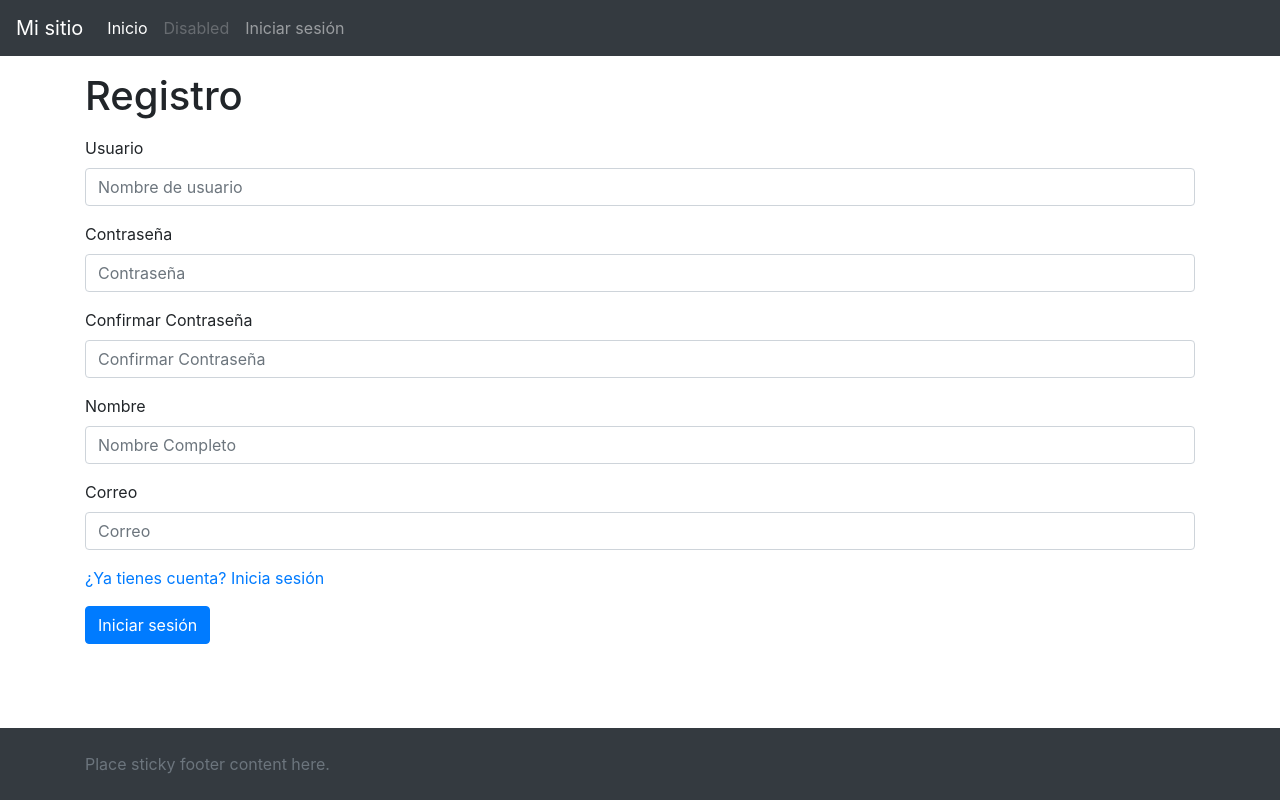
After one commit to leopoldoagorio/Backend, a Django app: page /registro in a window 1280 px wide. The commit adds this page. Run offline with Django 4.2, Linux system fonts and the light colour scheme; some libraries are stand-ins or nearby versions.

Commit message:
trabajito sabado

```diff
--- a/cheep/base/urls.py
+++ b/cheep/base/urls.py
@@ -3,5 +3,9 @@ from . import views
 
 urlpatterns = [
     path('', views.home),
-    path('ejemplo', views.ejemplo)
+    path('post', views.post),
+    path('post/<int:post_id>', views.post),
+    path('login', views.my_login),
+    path('logout', views.my_logout),
+    path('registro', views.registro),
 ]
--- a/cheep/base/views.py
+++ b/cheep/base/views.py
@@ -1,11 +1,63 @@
-from django.shortcuts import render
+from django.shortcuts import render, redirect
 from django.http import HttpResponse
+from django.contrib.auth import authenticate, login, logout
+from django.contrib.auth.models import User
+from django.contrib import messages
 # Create your views here.
 from .models import Post, Usuario
 
+def my_login(request):
+    if request.method == 'POST':
+        usuario = request.POST.get('username')
+        contrasena = request.POST.get('password')
+        if(User.objects.filter(username=usuario).exists()):
+            user = authenticate(request,username=usuario, password=contrasena)
+            if user is not None:
+                login(request, user)
+                messages.success(request, 'Bienvenido {}'.format(usuario))
+                return redirect('/')
+            else:
+                messages.error(request, 'Contraseña incorrecta')
+        else:
+            messages.error(request, 'Usuario no existe')
+    return render(request, 'login.html')
+
+def my_logout(request):
+    logout(request)
+    messages.success(request, 'Sesión cerrada')
+    return redirect('/')
+
+def registro(request):
+    if request.method == 'POST':
+        usuario = request.POST.get('username')
+        contrasena = request.POST.get('password')
+        verif = request.POST.get('verif')
+        nombre = request.POST.get('nombre')
+        email = request.POST.get('email')
+        if(contrasena != verif):
+            messages.error(request, 'Contraseñas no coinciden')
+            return redirect('/registro')
+        User.objects.create_user(username=usuario, password=contrasena, email=email, first_name=nombre)
+        return redirect('/login')
+    return render(request, 'registro.html')
 def home(request):
     posts = Post.objects.all()
+    #usuarios = Usuario.objects.all()
     return render(request, 'home.html', {'posts': posts})
 
-def ejemplo(request):
-    return HttpResponse('<p>Esto es un ejemplo</p>')
+def post(request,post_id=None):
+    if request.method == 'POST':
+        post_id = request.POST.get('id')
+        if(post_id is None):
+            post = Post.objects.create(title=request.POST['titulo'], text=request.POST['texto'])
+        else:
+            post = Post.objects.get(id=post_id)
+            post.title = request.POST['titulo']
+            post.text = request.POST['texto']
+            post.save()
+    context = {}
+    if post_id is not None:
+        post = Post.objects.get(id=post_id)
+        context['post'] = post
+    return render(request, 'post.html', context)
+    #return HttpResponse('<p>Esto es un ejemplo</p>')
--- a/cheep/templates/home.html
+++ b/cheep/templates/home.html
@@ -9,6 +9,7 @@
 {% for p in posts %}
     <h2>{{ p.title }}</h2>
     <p>{{ p.text }}</p>
+    <a href="/post/{{ p.id }}">Editar</a>
 {% endfor %}
 
 {% endblock %}
--- a/cheep/templates/layouts/main.html
+++ b/cheep/templates/layouts/main.html
@@ -18,19 +18,46 @@
                 <div class="collapse navbar-collapse" id="navbarCollapse">
                     <ul class="navbar-nav mr-auto">
                         <li class="nav-item active">
-                            <a class="nav-link" href="#">Inicio <span class="sr-only">(current)</span></a>
+                            <a class="nav-link" href="/">Inicio <span class="sr-only">(current)</span></a>
                         </li>
+                        {% if request.user.is_authenticated %}
                         <li class="nav-item">
-                            <a class="nav-link" href="#">Link</a>
+                            <a class="nav-link" href="/post">Nuevo Post</a>
                         </li>
+                        {% endif %}
                         <li class="nav-item">
                             <a class="nav-link disabled" href="#">Disabled</a>
                         </li>
+                        {% if request.user.is_authenticated %}
+                        <li class="nav-item">
+                            <a class="nav-link" href="/logout">Cerrar sesión</a>
+                        </li>
+                        {% else %}
+                        <li class="nav-item">
+                            <a class="nav-link" href="/login">Iniciar sesión</a>
+                        </li>
+                        {% endif %}
+                    </ul>
+                </div>
         </header>
 
 
         <main role="main" class="container my-5">
             <div class="py-4">
+                {% if messages %}
+                    {% for message in messages %}
+                    {% if message.tags == 'success' %}
+                    <div class="alert alert-success alert-dismissible fade show" role="alert">
+                        {{message}}
+                    </div>
+                    {% endif %}
+                    {% if message.tags == 'error' %}
+                    <div class="alert alert-danger alert-dismissible fade show" role="alert">
+                        {{message}}
+                    </div>
+                    {% endif %}
+                {% endfor %}
+                {% endif %}
                 {% block contenido %} {% endblock %}
             </div>
         </main>
--- /dev/null
+++ b/cheep/templates/registro.html
@@ -0,0 +1,29 @@
+{% extends "layouts/main.html"%}
+{% block contenido%}
+<h1> Registro </h1>
+<form method="POST" action="">
+    {% csrf_token %}
+    <div class="form-group my-3">
+        <label>Usuario</label>
+        <input type="text" class="form-control" name="username" placeholder="Nombre de usuario">
+    </div>
+    <div class="form-group my-3">
+        <label>Contraseña</label>
+        <input type="password" class="form-control" name="password" placeholder="Contraseña">
+    </div>
+    <div class="form-group my-3">
+        <label>Confirmar Contraseña</label>
+        <input type="password" class="form-control" name="verif" placeholder="Confirmar Contraseña">
+    </div>
+    <div class="form-group my-3">
+        <label>Nombre</label>
+        <input type="text" class="form-control" name="nombre" placeholder="Nombre Completo">
+    </div>
+    <div class="form-group my-3">
+        <label>Correo</label>
+        <input type="email" class="form-control" name="email" placeholder="Correo">
+    </div>
+    <div class="my-3"> <a href="/login">¿Ya tienes cuenta? Inicia sesión</a> </div>
+    <button type="submit" class="btn btn-primary">Iniciar sesión</button>
+</form>
+{% endblock%}
```
Also changed, not shown: cheep/templates/login.html (added, +17 -0 lines), cheep/templates/post.html (added, +29 -0 lines), cheep/db.sqlite3.
